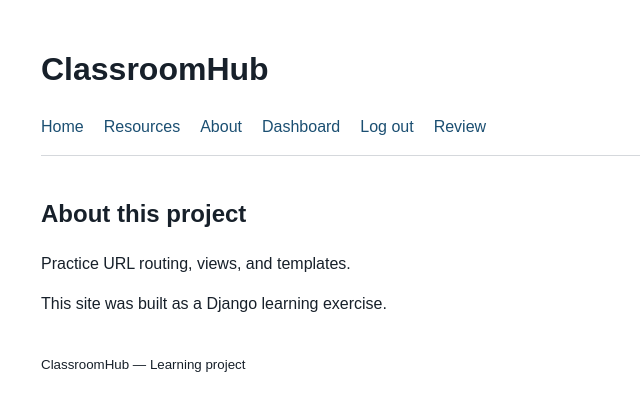
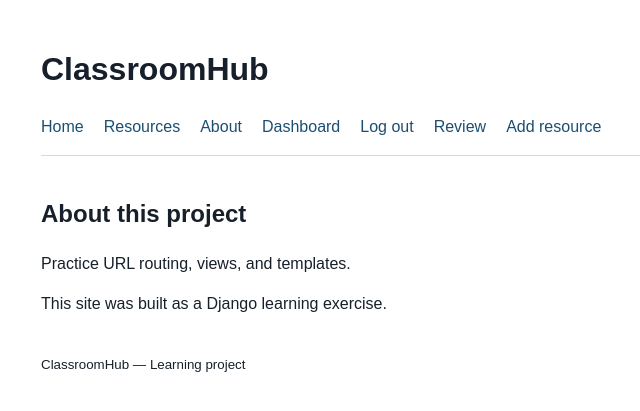
Before and after one commit to julara209/Laboratorios-Python, a Django app: page /about/ in a window 1280 px wide. Shown: the top 411 px of the page, without its empty margins (149-789 px from the left). Run offline with Django 5.2, Linux system fonts and the light colour scheme; the visitor is signed in with stand-in values (Sample User, id 1).

Commit message:
feat: add resource creation link to navigation

```diff
--- a/laboratorio-06-07-08-09/classroom-hub/pages/templates/pages/base.html
+++ b/laboratorio-06-07-08-09/classroom-hub/pages/templates/pages/base.html
@@ -62,6 +62,9 @@
         {% if perms.pages.view_resource %}
            <a href="{% url 'pages:resource-review' %}">Review</a>
         {% endif %}
+        {% if perms.pages.add_resource %}
+           <a href="{% url 'pages:resource-create' %}">Add resource</a>
+        {% endif %}
     {% else %}
         <a href="{% url 'pages:login' %}">Log in</a>
         <a href="{% url 'pages:signup' %}">Sign up</a>
```
